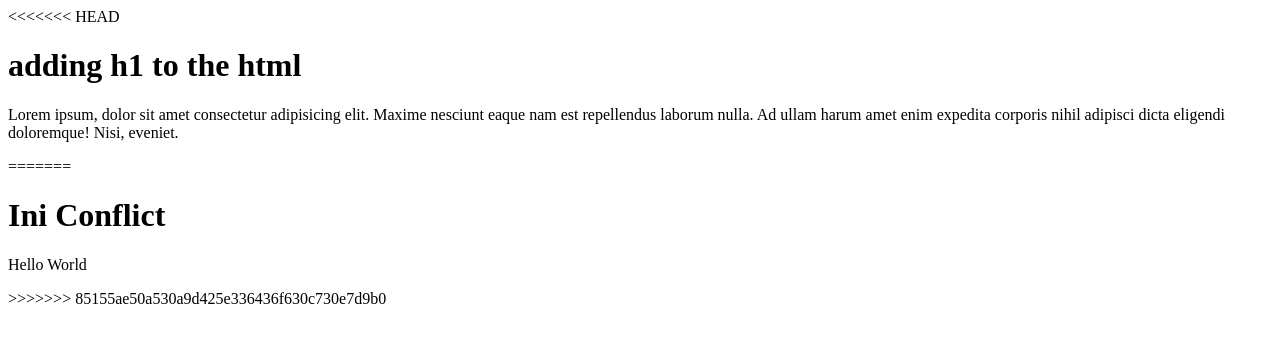
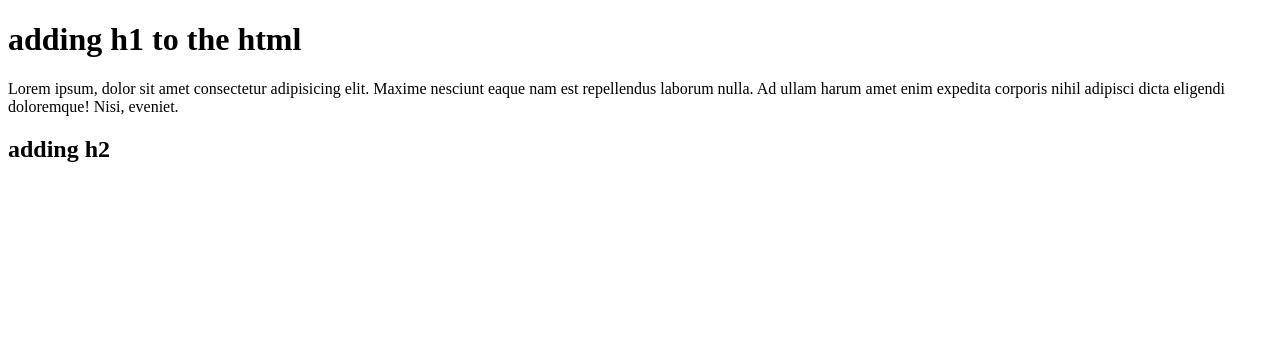
Before and after one commit to IzacFE/Top-Tier-Version-Control, a plain HTML site: page index.html in a window 1280 px wide. Drawn offline with Linux system fonts and the light colour scheme.

Commit message:
push feature 2 to merge develop and trigger a conflict with feature 1

```diff
--- a/index.html
+++ b/index.html
@@ -7,16 +7,12 @@
     <title>Document</title>
   </head>
   <body>
-<<<<<<< HEAD
     <h1>adding h1 to the html</h1>
     <p>
       Lorem ipsum, dolor sit amet consectetur adipisicing elit. Maxime nesciunt
       eaque nam est repellendus laborum nulla. Ad ullam harum amet enim expedita
       corporis nihil adipisci dicta eligendi doloremque! Nisi, eveniet.
     </p>
-=======
-    <h1>Ini Conflict</h1>
-    <p> Hello World </p>
->>>>>>> 85155ae50a530a9d425e336436f630c730e7d9b0
+    <h2>adding h2</h2>
   </body>
 </html>
```
